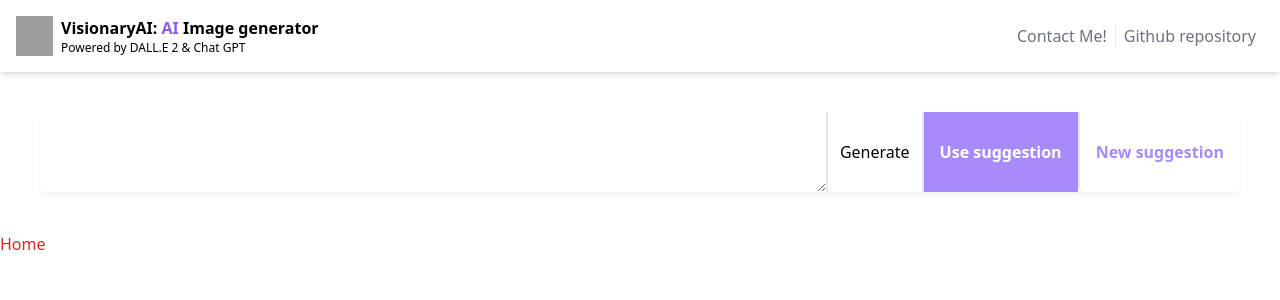
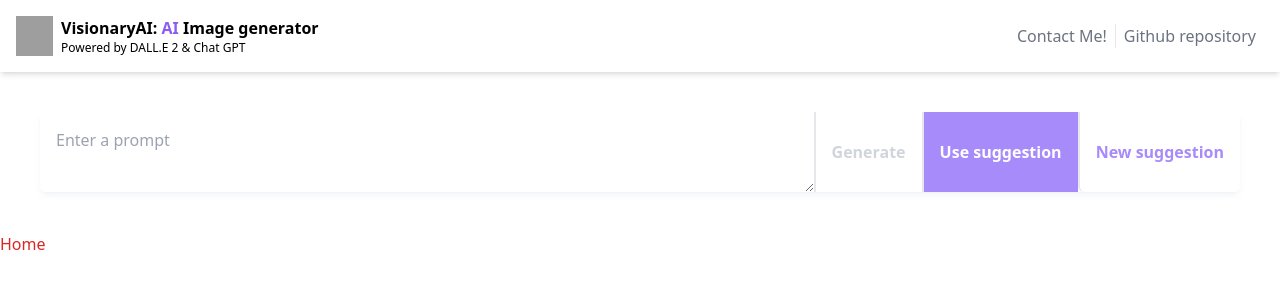
Before and after one commit to Srijan-D/DALLE3, a Next.js app: page / in a window 1280 px wide. Shown: the top 300 px of the page. Built offline with nearby package versions, Linux system fonts and the light colour scheme; grey boxes are pictures that could not be loaded.

Commit message:
making it reactive + additional styling

```diff
--- a/components/PromptInput.tsx
+++ b/components/PromptInput.tsx
@@ -1,18 +1,32 @@
+"use client"
+import { useState } from "react"
 function PromptInput() {
+    const [input, setInput] = useState("")
     return (
         <div className="m-10">
             <form className="flex flex-col lg:flex-row lg:divide-x-2 shadow-md shadow-slate-400/10 rounded-md">
-                <textarea className="flex-1 outline-none rounded-md p-4" />
-                <button type="submit" className="px-3">Generate</button>
-                <button className="p-4 bg-violet-400 text-white  transition-colors duration-200   font-bold disabled:bg-gray-400 disabled:cursor-not-allowed
+                <textarea className="flex-1 outline-none rounded-md p-4"
+                    placeholder="Enter a prompt"
+                    value={input}
+                    onChange={(e) => setInput(e.target.value)}
+                />
+                <button type="submit"
+                    className={`p-4 font-bold ${input
+                        ? "bg-violet-400 text-white transition-colors duration 200"
+                        : "text-gray-300 cursor-not-allowed"
+                        }`}
+                    disabled={!input}> Generate </button>
+
+                <button className="p-4 bg-violet-400 text-white  transition-colors duration-200 font-bold disabled:bg-gray-400 disabled:cursor-not-allowed
                 disable:text-gray-300
                 " type="button">Use suggestion</button>
-                <button type="button" className="
-                text-violet-400 bg-white p-4 transition-colors duration-200 rounded-b-md font-bold
+
+                <button type="button"
+                    className="text-violet-400 bg-white p-4 transition-colors duration-200 rounded-b-md font-bold
                 ">New suggestion</button>
             </form>
 
-        </div>
+        </div >
     )
 }
 
```
